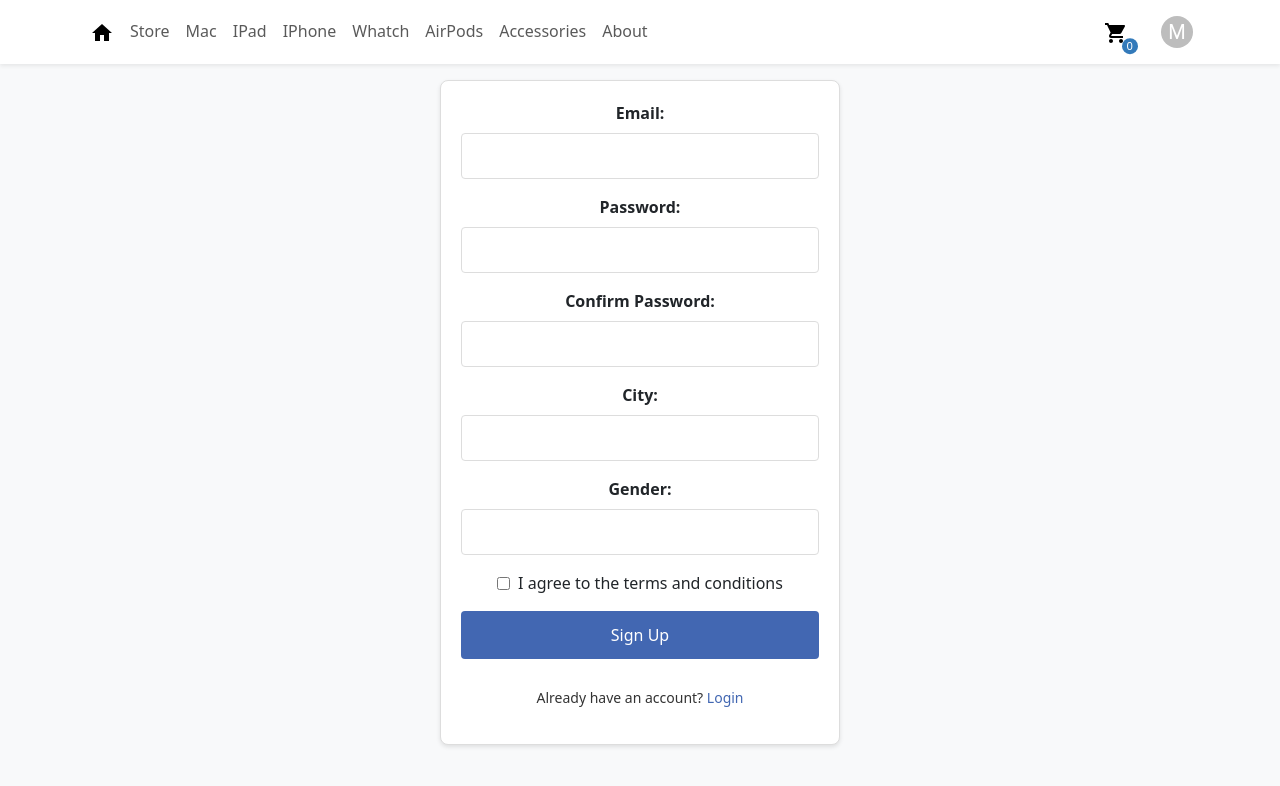
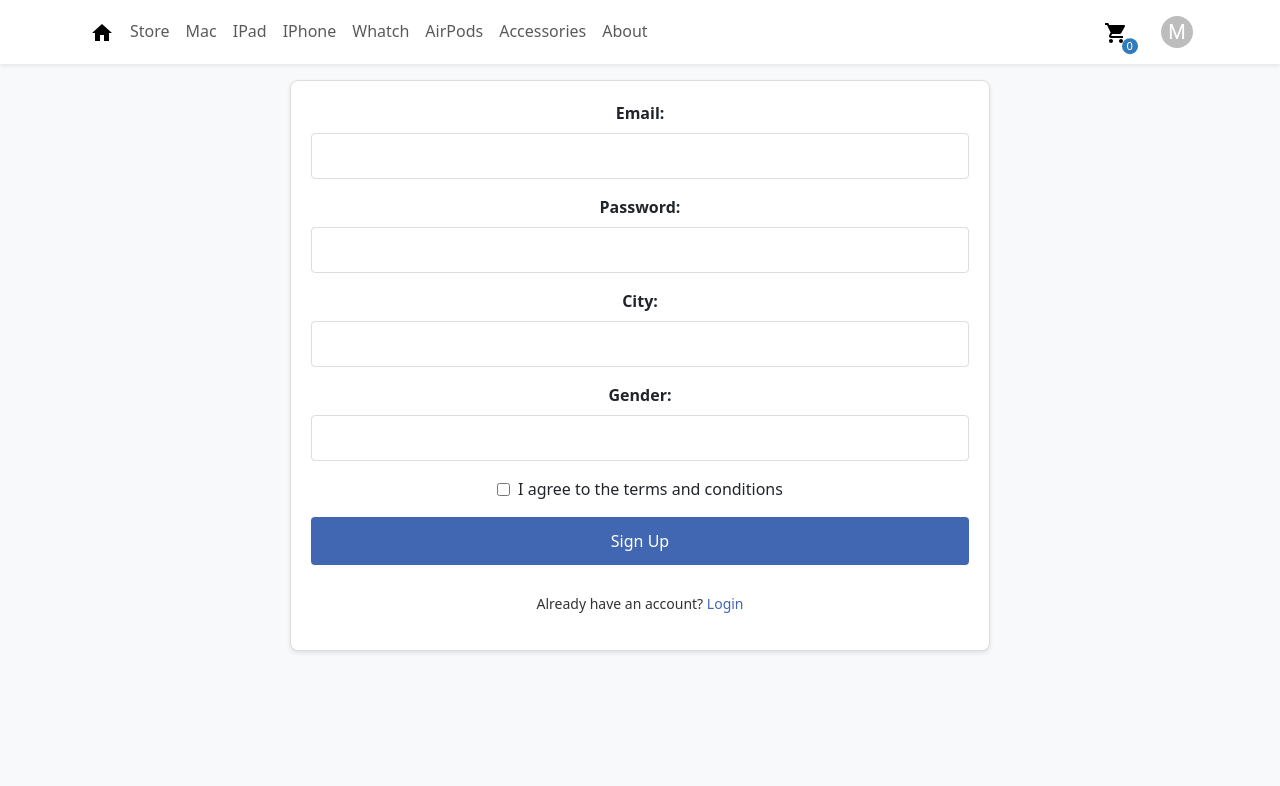
Before and after one commit to Matraim/myStore, a React (Vite) app: page / in a window 1280 px wide. Shown: the top 786 px of the page. Built offline with nearby package versions, Linux system fonts and the light colour scheme.

Commit message:
styleForm

```diff
--- a/src/layout/LoginForm.tsx
+++ b/src/layout/LoginForm.tsx
@@ -29,7 +29,7 @@ const StyledSignUpForm = styled(Form)`
   display: flex;
   flex-direction: column;
   align-items: center;
-  max-width: 400px;
+  max-width: 700px;
   margin: 0 auto;
   padding: 20px;
   border: 1px solid #ddd;
@@ -108,6 +108,10 @@ const LoginForm: React.FC<{ onSubmit: (values: SignUpFormValues) => void }> = ({
     actions.setSubmitting(false);
   };
 
+  const handelSignup = () => {
+    navigate('/home');
+  };
+
   return (
     <Formik
       initialValues={{
@@ -130,14 +134,6 @@ const LoginForm: React.FC<{ onSubmit: (values: SignUpFormValues) => void }> = ({
         <StyledInput type="password" id="password" name="password" />
         <ErrorMessage name="password" component="div" />
 
-        <StyledLabel htmlFor="confirmPassword">Confirm Password:</StyledLabel>
-        <StyledInput
-          type="password"
-          id="confirmPassword"
-          name="confirmPassword"
-        />
-        <ErrorMessage name="confirmPassword" component="div" />
-
         <StyledLabel htmlFor="city">City:</StyledLabel>
         <StyledInput type="text" id="city" name="city" />
         <ErrorMessage name="city" component="div" />
@@ -153,7 +149,9 @@ const LoginForm: React.FC<{ onSubmit: (values: SignUpFormValues) => void }> = ({
           </StyledCheckboxLabel>
         </StyledCheckboxContainer>
 
-        <StyledButton type="submit">Sign Up</StyledButton>
+        <StyledButton type="submit" onClick={handelSignup}>
+          Sign Up
+        </StyledButton>
 
         <AuthForm>
           <SignUpLink>
```
